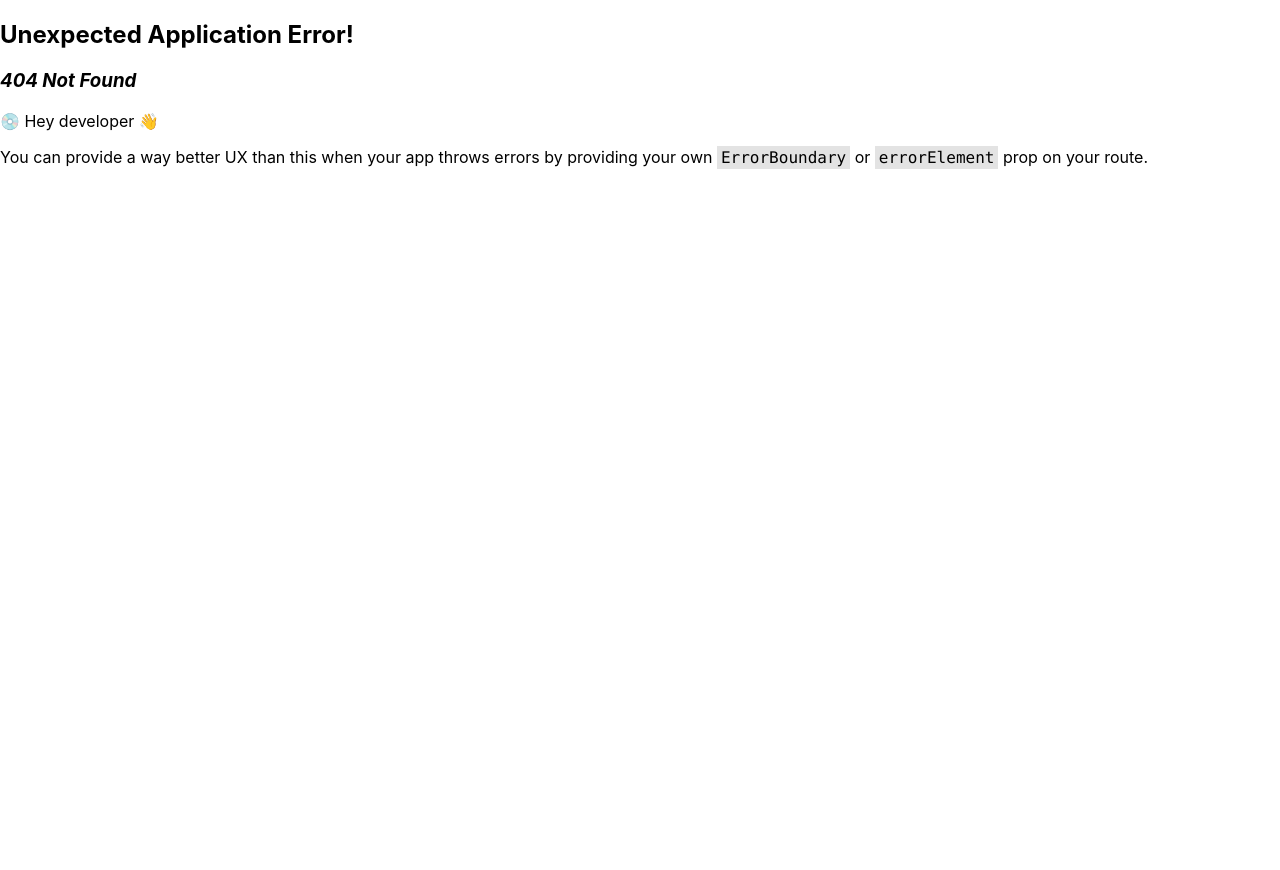
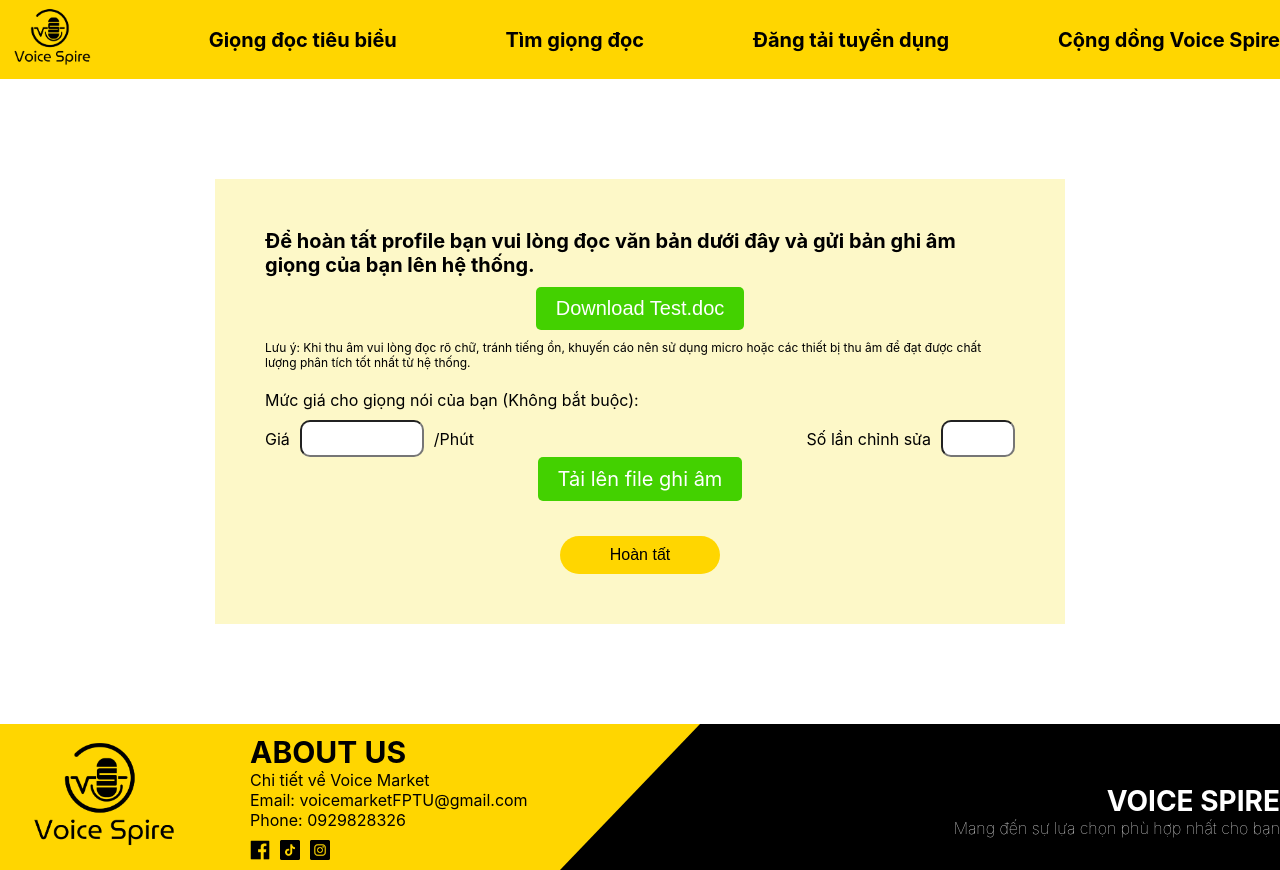
Before and after one commit to nhl511/voice-project-client, a React (Create React App) app: page /voiceprofile in a window 1280 px wide. Before the commit this address had no page. Before the commit the page ends 800 px from the top, so only its background shows below. Built offline with nearby package versions, Linux system fonts and the light colour scheme.

Commit message:
3rd-commit

```diff
--- a/src/App.js
+++ b/src/App.js
@@ -6,6 +6,7 @@ import { Outlet, RouterProvider, createBrowserRouter } from "react-router-dom";
 import Login from "./pages/login/Login";
 import Home from "./pages/home/Home";
 import Register from "./pages/register/Register";
+import VoiceProfile from "./pages/voiceprofile/VoiceProfile";
 const App = () => {
   const Layout = () => {
     return (
@@ -103,6 +104,10 @@ const App = () => {
             </Register>
           ),
         },
+        {
+          path: "/voiceprofile",
+          element: <VoiceProfile />,
+        },
       ],
     },
   ]);
--- a/src/pages/register/Register.css
+++ b/src/pages/register/Register.css
@@ -8,7 +8,7 @@
   justify-content: center;
 }
 .register .register-container .register-card {
-  padding: 50px;
+  margin: 50px;
   display: flex;
   width: 1000px;
 }
--- /dev/null
+++ b/src/pages/voiceprofile/VoiceProfile.css
@@ -0,0 +1,123 @@
+.voiceprofile {
+  display: flex;
+  justify-content: center;
+}
+.voiceprofile .voiceprofile-container {
+  display: flex;
+  justify-content: center;
+  width: 1400px;
+}
+.voiceprofile .voiceprofile-container .voiceprofile-card {
+  background: #fdf8c8;
+  padding: 50px;
+  width: 750px;
+  margin: 100px;
+}
+
+.voiceprofile .voiceprofile-container .voiceprofile-card .col-item {
+  display: flex;
+  flex-direction: column;
+  align-items: center;
+  gap: 10px;
+}
+.voiceprofile .voiceprofile-container .voiceprofile-card .col-item .sub-title {
+  font-weight: bold;
+  font-size: 20px;
+}
+.voiceprofile
+  .voiceprofile-container
+  .voiceprofile-card
+  .col-item
+  .btn-download {
+  border: none;
+  padding: 10px 20px;
+  font-size: 20px;
+  background: #43d100;
+  color: white;
+  border-radius: 5px;
+  cursor: pointer;
+}
+
+.voiceprofile .voiceprofile-container .voiceprofile-card .col-item .btn-upload {
+  border: none;
+  padding: 10px 20px;
+  font-size: 20px;
+  background: #43d100;
+  color: white;
+  border-radius: 5px;
+  cursor: pointer;
+}
+
+.voiceprofile .voiceprofile-container .voiceprofile-card .col-item .btn-finish {
+  border: none;
+  padding: 10px 50px;
+  font-size: 16px;
+  background: #ffd600;
+  border-radius: 20px;
+  cursor: pointer;
+  margin-top: 25px;
+}
+.voiceprofile .voiceprofile-container .voiceprofile-card .col-item .note {
+  font-size: 12px;
+}
+
+.voiceprofile .voiceprofile-container .voiceprofile-card .col-item-left {
+  display: flex;
+  flex-direction: column;
+  gap: 10px;
+  margin-top: 20px;
+}
+.voiceprofile
+  .voiceprofile-container
+  .voiceprofile-card
+  .col-item-left
+  .row-item {
+  display: flex;
+  justify-content: space-between;
+}
+
+.voiceprofile
+  .voiceprofile-container
+  .voiceprofile-card
+  .col-item-left
+  .row-item
+  .left {
+  display: flex;
+  gap: 10px;
+  align-items: center;
+}
+.voiceprofile
+  .voiceprofile-container
+  .voiceprofile-card
+  .col-item-left
+  .row-item
+  .left
+  input {
+  width: 100px;
+  font-size: 20px;
+  padding: 5px 10px;
+  border-radius: 10px;
+}
+
+.voiceprofile
+  .voiceprofile-container
+  .voiceprofile-card
+  .col-item-left
+  .row-item
+  .right {
+  display: flex;
+  gap: 10px;
+  align-items: center;
+}
+.voiceprofile
+  .voiceprofile-container
+  .voiceprofile-card
+  .col-item-left
+  .row-item
+  .right
+  input {
+  width: 50px;
+  font-size: 20px;
+  padding: 5px 10px;
+  border-radius: 10px;
+}
--- /dev/null
+++ b/src/pages/voiceprofile/VoiceProfile.js
@@ -0,0 +1,48 @@
+import React from "react";
+import "./VoiceProfile.css";
+
+const VoiceProfile = () => {
+  return (
+    <div className="voiceprofile">
+      <div className="voiceprofile-container">
+        <div className="voiceprofile-card">
+          <div className="col-item">
+            <span className="sub-title">
+              Để hoàn tất profile bạn vui lòng đọc văn bản dưới đây và gửi bản
+              ghi âm giọng của bạn lên hệ thống.
+            </span>
+            <button className="btn-download">Download Test.doc</button>
+            <span className="note">
+              Lưu ý: Khi thu âm vui lòng đọc rõ chữ, tránh tiếng ồn, khuyến cáo
+              nên sử dụng micro hoặc các thiết bị thu âm để đạt được chất lượng
+              phân tích tốt nhất từ hệ thống.
+            </span>
+          </div>
+          <div className="col-item-left">
+            <span>Mức giá cho giọng nói của bạn (Không bắt buộc):</span>
+            <div className="row-item">
+              <div className="left">
+                <span>Giá</span>
+                <input type="number" />
+                <span>/Phút</span>
+              </div>
+              <div className="right">
+                <span>Số lần chỉnh sửa</span>
+                <input type="number" />
+              </div>
+            </div>
+          </div>
+          <div className="col-item">
+            <input type="file" id="upload-btn" hidden />
+            <label for="upload-btn" className="btn-upload">
+              Tải lên file ghi âm
+            </label>
+            <button className="btn-finish">Hoàn tất</button>
+          </div>
+        </div>
+      </div>
+    </div>
+  );
+};
+
+export default VoiceProfile;
```
